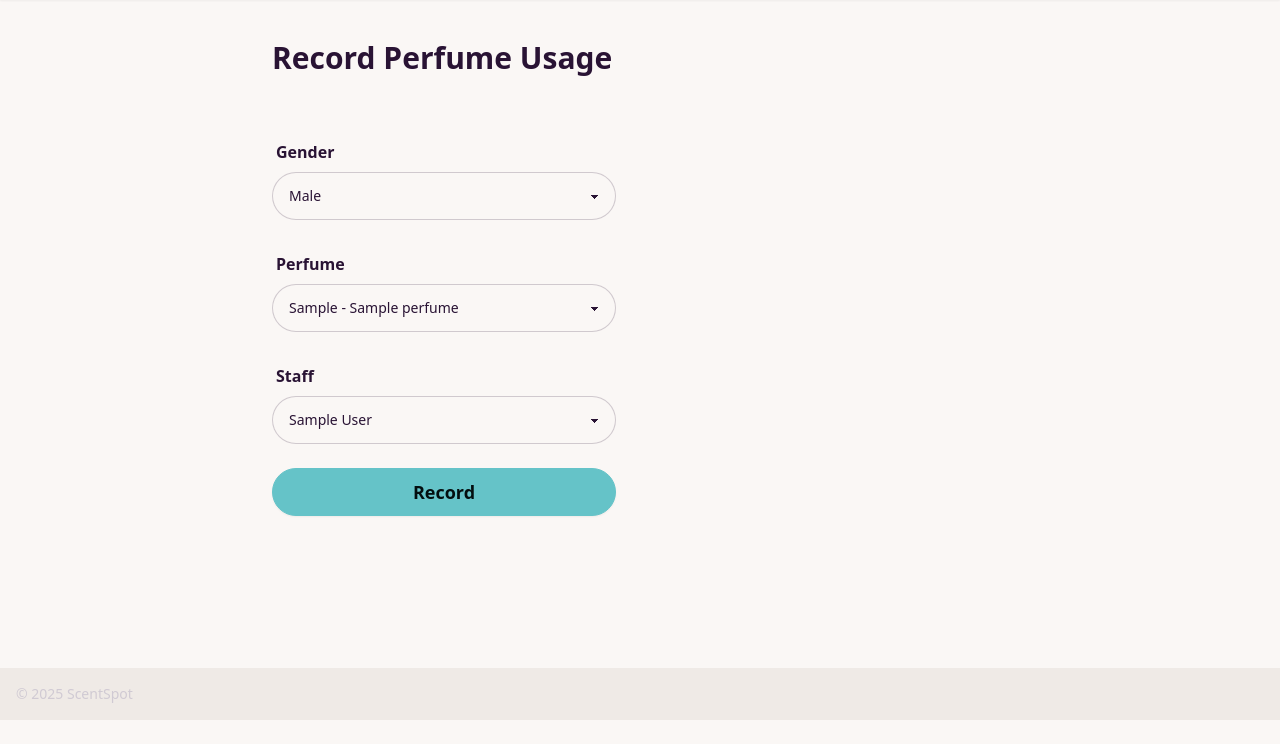
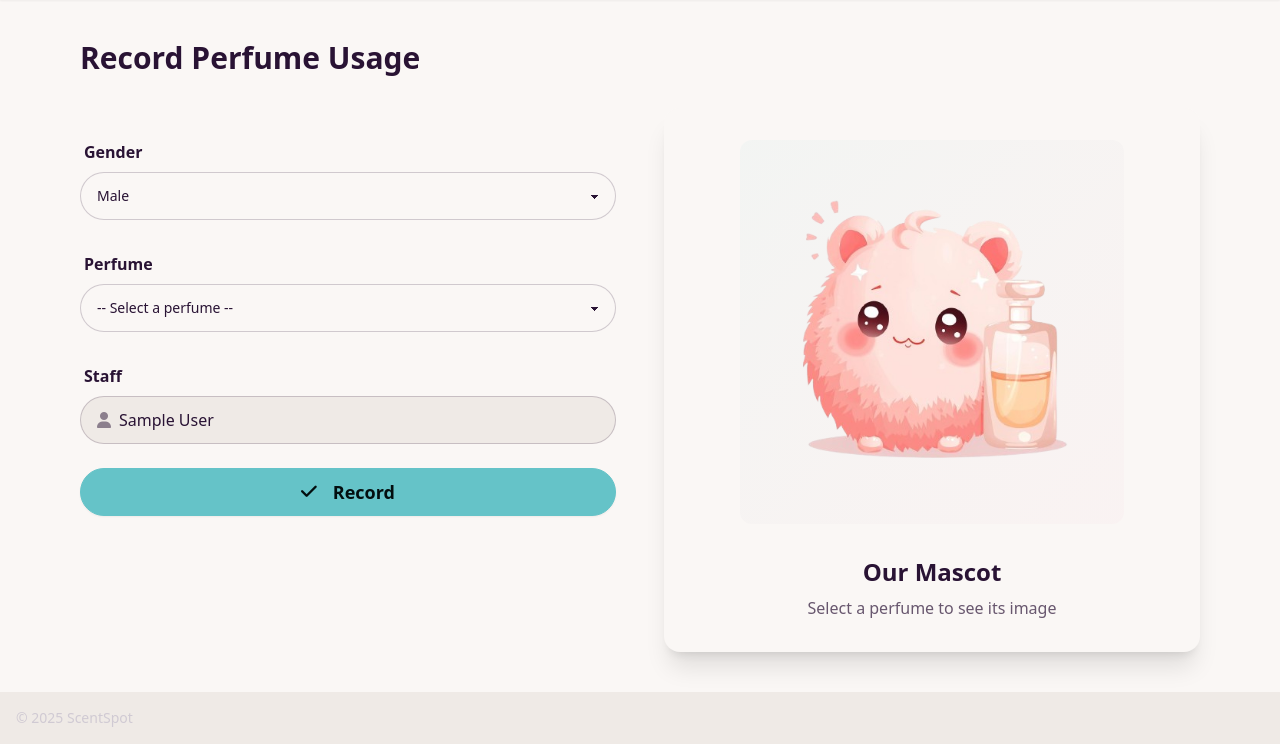
Before and after one commit to yueswater/scentSpot, a Django app: page /record/ in a window 1280 px wide. Shown: the part 80-824 px from the top of the page. Before the commit the page ends 800 px from the top, so only its background shows below. Run offline with Django 5.2, Linux system fonts and the light colour scheme; a user stored in the database is signed in; tables that the repository leaves empty hold one stand-in row (values such as "Sample post"); some libraries are stand-ins or nearby versions.

```diff
--- a/config/settings.py
+++ b/config/settings.py
@@ -106,7 +106,7 @@ AUTH_PASSWORD_VALIDATORS = [
 
 # Language and timezone settings
 LANGUAGE_CODE = 'en-us'
-TIME_ZONE = 'UTC'
+TIME_ZONE = 'Asia/Taipei'
 USE_I18N = True
 USE_TZ = True
 
--- /dev/null
+++ b/logapp/static/js/perfume-image-updater.js
@@ -0,0 +1,135 @@
+// Perfume Image Updater
+// File: static/js/perfume-image-updater.js
+
+(function() {
+  'use strict';
+
+  // Get default image path from data attribute
+  let defaultImage = '';
+
+  /**
+   * Decode HTML entities and Unicode escapes
+   */
+  function decodeHTML(text) {
+    const textarea = document.createElement('textarea');
+    textarea.innerHTML = text;
+    return textarea.value;
+  }
+
+  /**
+   * Update perfume image and info when selection changes
+   */
+  function updatePerfumeImage() {
+    const select = document.getElementById('perfume-select');
+    const selectedOption = select.options[select.selectedIndex];
+    const imageElement = document.getElementById('perfume-image');
+    const imagePlaceholder = document.getElementById('image-placeholder');
+    const titleElement = document.getElementById('perfume-title');
+    const subtitleElement = document.getElementById('perfume-subtitle');
+
+    if (selectedOption.value) {
+      const perfumeImage = selectedOption.getAttribute('data-image');
+      // Decode HTML entities to fix Unicode issues like \u0027
+      const perfumeBrand = decodeHTML(selectedOption.getAttribute('data-brand'));
+      const perfumeName = decodeHTML(selectedOption.getAttribute('data-name'));
+      const perfumeCapacity = selectedOption.getAttribute('data-capacity');
+
+      console.log('Selected perfume:', {
+        image: perfumeImage,
+        brand: perfumeBrand,
+        name: perfumeName,
+        capacity: perfumeCapacity
+      });
+
+      // Update image
+      if (perfumeImage && perfumeImage !== 'None' && perfumeImage !== '') {
+        imageElement.style.display = 'block';
+        imagePlaceholder.style.display = 'none';
+        imageElement.src = perfumeImage;
+        imageElement.alt = perfumeBrand + ' - ' + perfumeName;
+      } else {
+        // If no image, show placeholder with gradient
+        imageElement.style.display = 'block';
+        imagePlaceholder.style.display = 'none';
+        imageElement.src = 'https://placehold.co/400x400/e0e7ff/4f46e5?text=' + encodeURIComponent(perfumeBrand.charAt(0));
+        imageElement.alt = perfumeBrand;
+      }
+
+      // Update title and subtitle with decoded text
+      titleElement.textContent = perfumeBrand;
+      subtitleElement.textContent = perfumeName + ' (' + perfumeCapacity + ' ml)';
+    } else {
+      // Reset to default
+      console.log('Resetting to default image');
+      imageElement.style.display = 'block';
+      imagePlaceholder.style.display = 'none';
+      imageElement.src = defaultImage;
+      imageElement.alt = 'Mascot';
+      titleElement.textContent = 'Our Mascot';
+      subtitleElement.textContent = 'Select a perfume to see its image';
+    }
+  }
+
+  /**
+   * Initialize the perfume image updater
+   */
+  function init() {
+    // Get default image from data attribute
+    const container = document.getElementById('perfume-image-container');
+    if (container) {
+      defaultImage = container.getAttribute('data-default-image');
+      console.log('Default image path:', defaultImage);
+    }
+
+    const imageElement = document.getElementById('perfume-image');
+    if (!imageElement) {
+      console.error('Perfume image element not found');
+      return;
+    }
+
+    // Check if default image loads
+    imageElement.addEventListener('load', function() {
+      console.log('Image loaded successfully:', this.src);
+      this.style.display = 'block';
+      const placeholder = document.getElementById('image-placeholder');
+      if (placeholder) {
+        placeholder.style.display = 'none';
+      }
+    });
+
+    imageElement.addEventListener('error', function() {
+      console.error('Image failed to load:', this.src);
+      this.style.display = 'none';
+      const placeholder = document.getElementById('image-placeholder');
+      if (placeholder) {
+        placeholder.style.display = 'flex';
+      }
+    });
+
+    // Bind change event to select
+    const select = document.getElementById('perfume-select');
+    if (select) {
+      select.addEventListener('change', updatePerfumeImage);
+
+      // Auto-select first perfume if only one exists
+      const options = select.querySelectorAll('option[value!=""]');
+      if (options.length === 1) {
+        select.value = options[0].value;
+        updatePerfumeImage();
+      }
+    } else {
+      console.error('Perfume select element not found');
+    }
+  }
+
+  // Initialize when DOM is ready
+  if (document.readyState === 'loading') {
+    document.addEventListener('DOMContentLoaded', init);
+  } else {
+    init();
+  }
+
+  // Expose updatePerfumeImage to global scope for inline event handlers
+  window.updatePerfumeImage = updatePerfumeImage;
+
+})();
--- a/logapp/templates/record_usage.html
+++ b/logapp/templates/record_usage.html
@@ -1,4 +1,5 @@
 {% extends "base.html" %}
+{% load static %}
 
 {% block title %}Record Usage{% endblock %}
 
@@ -6,12 +7,13 @@
 
 <div class="w-full py-10">
 
-  <div class="max-w-3xl mx-auto px-4">
+  <div class="max-w-6xl mx-auto px-4">
 
     <h1 class="text-3xl font-bold mb-8">Record Perfume Usage</h1>
 
-    <div class="flex flex-col lg:flex-row gap-12">
+    <div class="flex flex-col lg:flex-row gap-12 items-start">
 
+      <!-- Form Section -->
       <div class="flex-1">
 
         <form method="POST" class="space-y-6">
@@ -19,7 +21,7 @@
 
           <div>
             <label class="label font-semibold">Gender</label>
-            <select name="gender" class="select select-bordered w-full">
+            <select name="gender" class="select select-bordered w-full" required>
               <option value="M">Male</option>
               <option value="F">Female</option>
               <option value="U">Unspecified</option>
@@ -28,28 +30,76 @@
 
           <div>
             <label class="label font-semibold">Perfume</label>
-            <select name="perfume" class="select select-bordered w-full">
+            <select
+              name="perfume"
+              id="perfume-select"
+              class="select select-bordered w-full"
+              required
+            >
+              <option value="">-- Select a perfume --</option>
               {% for p in perfumes %}
-              <option value="{{ p.id }}">{{ p.brand }} - {{ p.name }}</option>
+              <option
+                value="{{ p.id }}"
+                data-image="{{ p.image_url|default:'' }}"
+                data-brand="{{ p.brand }}"
+                data-name="{{ p.name }}"
+                data-capacity="{{ p.capacity_ml }}"
+              >
+                {{ p.brand }} - {{ p.name }}
+              </option>
               {% endfor %}
             </select>
           </div>
 
+          <!-- Display current user (read-only) -->
           <div>
             <label class="label font-semibold">Staff</label>
-            <select name="user" class="select select-bordered w-full">
-              {% for u in users %}
-              <option value="{{ u.id }}">{{ u.name }}</option>
-              {% endfor %}
-            </select>
+            <div class="input input-bordered w-full bg-base-200 flex items-center">
+              <i class="fa-solid fa-user mr-2 text-base-content/50"></i>
+              <span class="text-base-content">
+                {% if current_user %}
+                  {{ current_user.name }}
+                {% else %}
+                  {{ user.username }}
+                {% endif %}
+              </span>
+            </div>
           </div>
 
-          <button class="btn btn-primary w-full text-lg">Record</button>
+          <button type="submit" class="btn btn-primary w-full text-lg">
+            <i class="fa-solid fa-check mr-2"></i>
+            Record
+          </button>
 
         </form>
       </div>
 
-      <div class="flex-1 hidden lg:block">
+      <!-- Image Preview Section -->
+      <div class="flex-1">
+        <div class="card bg-base-100 shadow-xl h-full flex flex-col">
+          <figure class="flex-1 px-8 pt-8 flex items-center justify-center">
+            <div
+              id="perfume-image-container"
+              class="w-full max-w-sm mx-auto flex items-center justify-center bg-gradient-to-br from-primary/5 to-secondary/5 rounded-xl aspect-square"
+              data-default-image="{% static 'images/fluffy.png' %}"
+            >
+              <img
+                id="perfume-image"
+                src="{% static 'images/fluffy.png' %}"
+                alt="Mascot"
+                class="rounded-xl w-full h-full object-contain transition-all duration-300"
+              />
+              <div id="image-placeholder" style="display: none;" class="flex flex-col items-center justify-center text-center p-8">
+                <i class="fa-solid fa-image text-6xl text-base-content/20 mb-4"></i>
+                <p class="text-base-content/50">No image available</p>
+              </div>
+            </div>
+          </figure>
+          <div class="card-body items-center text-center flex-none">
+            <h2 id="perfume-title" class="card-title text-2xl">Our Mascot</h2>
+            <p id="perfume-subtitle" class="text-base-content/70">Select a perfume to see its image</p>
+          </div>
+        </div>
       </div>
 
     </div>
@@ -57,4 +107,7 @@
   </div>
 </div>
 
+<!-- External JavaScript -->
+<script src="{% static 'js/perfume-image-updater.js' %}"></script>
+
 {% endblock %}
--- a/logapp/views.py
+++ b/logapp/views.py
@@ -62,14 +62,20 @@ def register_view(request):
             messages.error(request, 'Email already registered.')
             return render(request, 'register.html')
 
-        #Create user (password will be hashed automatically)
+        # Create user (password will be hashed automatically)
         try:
-            user = AuthUser.objects.create_user(
+            auth_user = AuthUser.objects.create_user(
                 username=username,
                 email=email,
                 password=password1
             )
-            user.save()
+            auth_user.save()
+
+            # Also create a User (staff) record
+            User.objects.create(
+                name=username,
+                auth_user=auth_user
+            )
 
             messages.success(request, 'Account created successfully! Please login.')
             return redirect('login')
@@ -96,29 +102,54 @@ def home(request):
 @login_required(login_url='login')
 def record_usage(request):
     """記錄香水使用 - 需要登入"""
+
+    # 嘗試找到當前登入使用者對應的 User (staff) 記錄
+    try:
+        current_staff_user = User.objects.get(auth_user=request.user)
+    except User.DoesNotExist:
+        # 如果找不到，自動建立一個
+        current_staff_user = User.objects.create(
+            name=request.user.username,
+            auth_user=request.user
+        )
+        messages.info(request, f'Staff profile created for {request.user.username}')
+
     if request.method == "POST":
         gender = request.POST.get("gender")
         perfume_id = request.POST.get("perfume")
-        user_id = request.POST.get("user")
+
+        # Validate inputs
+        if not perfume_id:
+            messages.error(request, 'Please select a perfume.')
+            return redirect("record_usage")
 
         try:
+            perfume = Perfume.objects.get(id=perfume_id)
+
+            # 使用當前登入使用者的 User 記錄
             UsageLog.objects.create(
                 gender=gender,
-                perfume_id=perfume_id,
-                user_id=user_id,
+                perfume=perfume,
+                user=current_staff_user,  # 自動使用當前登入使用者
             )
-            messages.success(request, 'Usage recorded successfully!')
+
+            messages.success(
+                request,
+                f'Successfully recorded {perfume.brand} - {perfume.name}!'
+            )
+        except Perfume.DoesNotExist:
+            messages.error(request, 'Selected perfume does not exist.')
         except Exception as e:
             messages.error(request, f'Error recording usage: {str(e)}')
 
         return redirect("record_usage")
 
+    # GET request - show form
     perfumes = Perfume.objects.all().order_by("brand", "name")
-    users = User.objects.all()
 
     return render(request, "record_usage.html", {
         "perfumes": perfumes,
-        "users": users,
+        "current_user": current_staff_user,  # 傳遞當前使用者
     })
 
 
@@ -195,13 +226,15 @@ def add_perfume(request):
         name = request.POST.get('name')
         capacity_ml = request.POST.get('capacity_ml')
         description = request.POST.get('description', '')
+        image_url = request.POST.get('image_url', '')
 
         try:
             perfume = Perfume.objects.create(
                 brand=brand,
                 name=name,
                 capacity_ml=capacity_ml,
-                description=description if description else None
+                description=description if description else None,
+                image_url=image_url if image_url else None
             )
             messages.success(request, f'Successfully added {brand} - {name}!')
         except Exception as e:
@@ -221,8 +254,11 @@ def edit_perfume(request, perfume_id):
         perfume.brand = request.POST.get('brand')
         perfume.name = request.POST.get('name')
         perfume.capacity_ml = request.POST.get('capacity_ml')
-        perfume.description = request.POST.get('description', '')
-        perfume.image_url = request.POST.get('image_url', '')
+        description = request.POST.get('description', '')
+        image_url = request.POST.get('image_url', '')
+
+        perfume.description = description if description else None
+        perfume.image_url = image_url if image_url else None
 
         try:
             perfume.save()
```
Also changed, not shown: logapp/models.py (+20 -7 lines), logapp/migrations/0004_user_auth_user_alter_usagelog_gender.py (added), logapp/static/images/fluffy.png (added), 1 other file.
